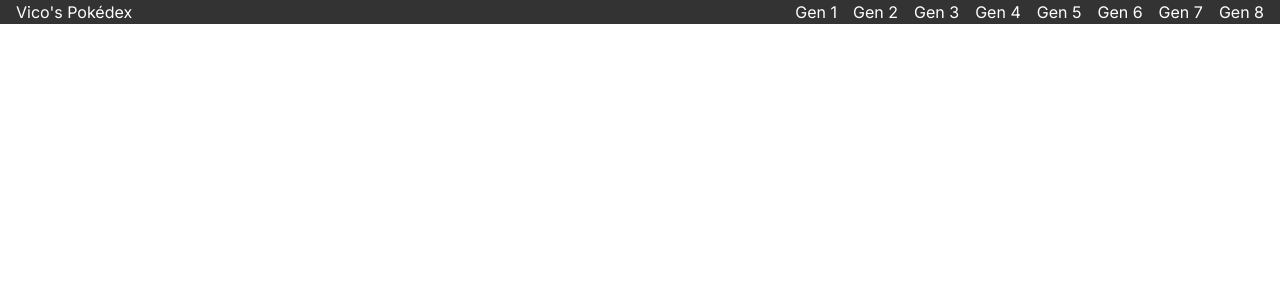
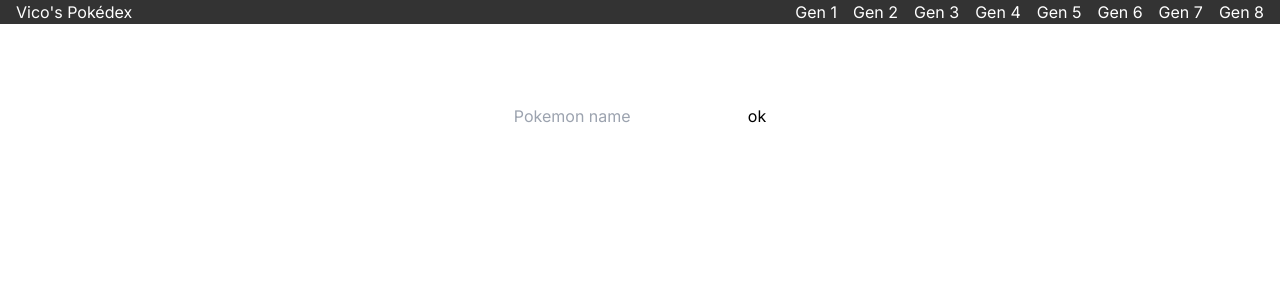
Before and after one commit to vicovaporub/pokedex-app, a Next.js app: page / in a window 1280 px wide. Shown: the top 300 px of the page. Built offline with nearby package versions, Linux system fonts and the light colour scheme.

Commit message:
added gen1page

```diff
--- /dev/null
+++ b/src/app/gen1page/page.tsx
@@ -0,0 +1,10 @@
+import { GetPoke } from "@/GetPoke/GetPoke";
+
+export default function Gen1Page() {
+
+    return (
+        <>
+        <GetPoke />
+        </>
+    )
+}
--- a/src/app/globals.css
+++ b/src/app/globals.css
@@ -15,3 +15,7 @@
     --background-end-rgb: 0, 0, 0;
   }
 }
+
+* {
+  box-sizing: border-box;
+}
--- a/src/app/page.tsx
+++ b/src/app/page.tsx
@@ -1,12 +1,10 @@
-
-import { PokeList } from "@/components/PokeList/pokelist";
+import { SearchComponent } from "@/components/SearchComponent/SearchComponent";
 
 export default function Home() {
   return (
    <>
-   <div className='pokemon-container'>
-   <PokeList />
-   </div>
+   <SearchComponent/>
+
    </>
   )
 }
```
